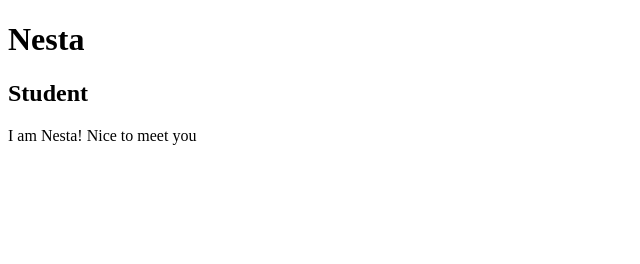
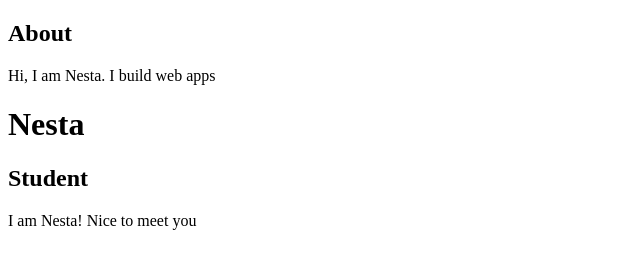
Before and after one commit to Nesta-1/Labs, a plain HTML site: page EXP 2/index.html in a window 1280 px wide. Shown: the whole page, without its empty margins (0-640 px from the left). Drawn offline with Linux system fonts and the light colour scheme.

Commit message:
Added about section

```diff
--- a/EXP 2/index.html
+++ b/EXP 2/index.html
@@ -3,6 +3,10 @@
     <head>
         <title>MY Website</title>
     </head>
+    <section id="about">
+        <h2>About</h2>
+        <p>Hi, I am Nesta. I build web apps</p>
+    </section>
     <body>
         <h1>Nesta</h1>
         <h2>Student</h2>
```
